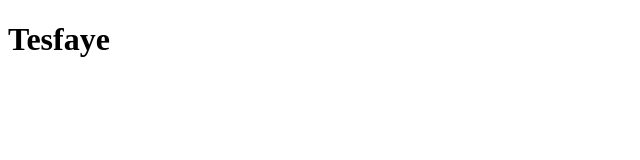
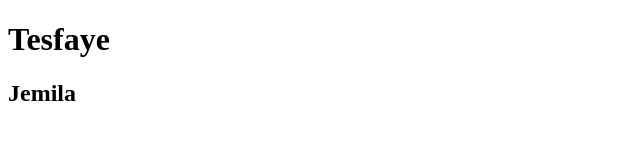
Before and after one commit to tesg27/JanGroup2, a plain HTML site: page Pages/index.html in a window 1280 px wide. Shown: the whole page, without its empty margins (0-640 px from the left). Drawn offline with Linux system fonts and the light colour scheme.

Commit message:
added my name

```diff
--- a/Pages/index.html
+++ b/Pages/index.html
@@ -8,5 +8,6 @@
 </head>
 <body>
    <h1>Tesfaye</h1>
+   <h2>Jemila</h2>
 </body>
 </html>
```
